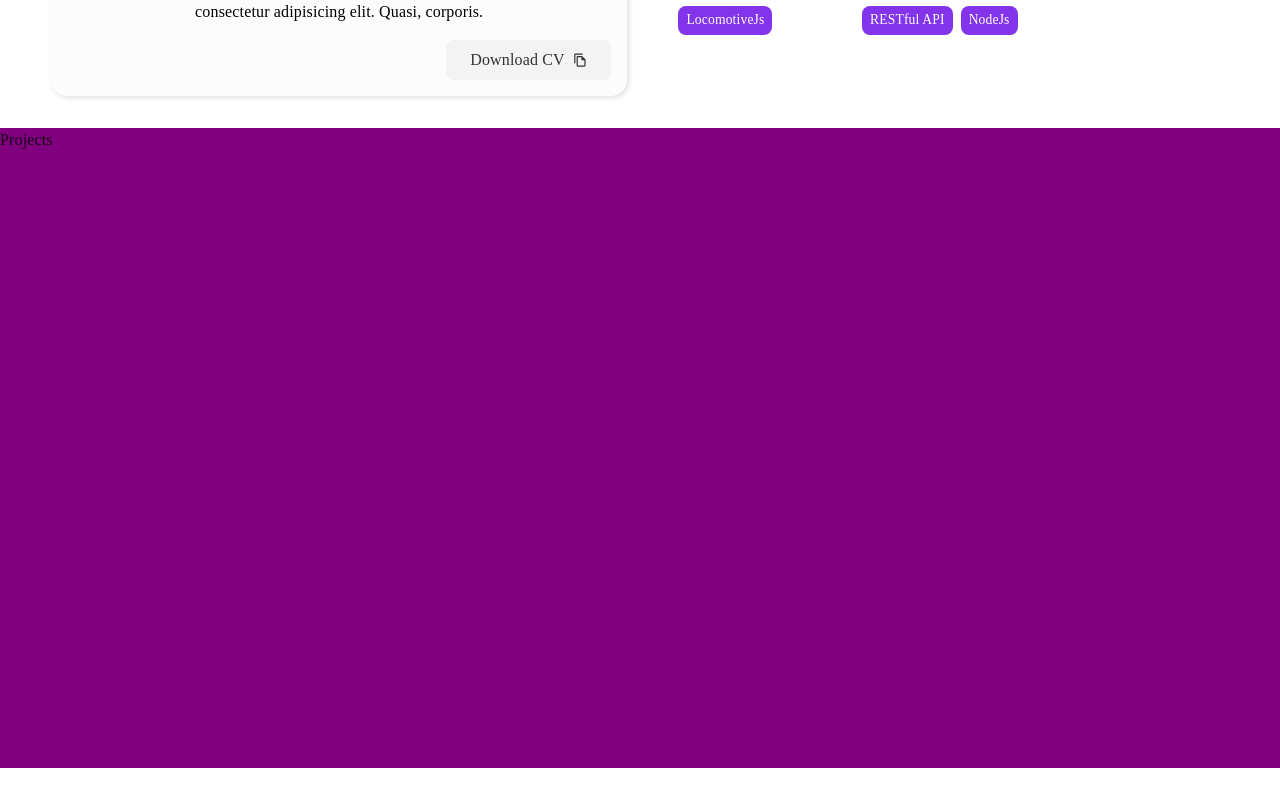
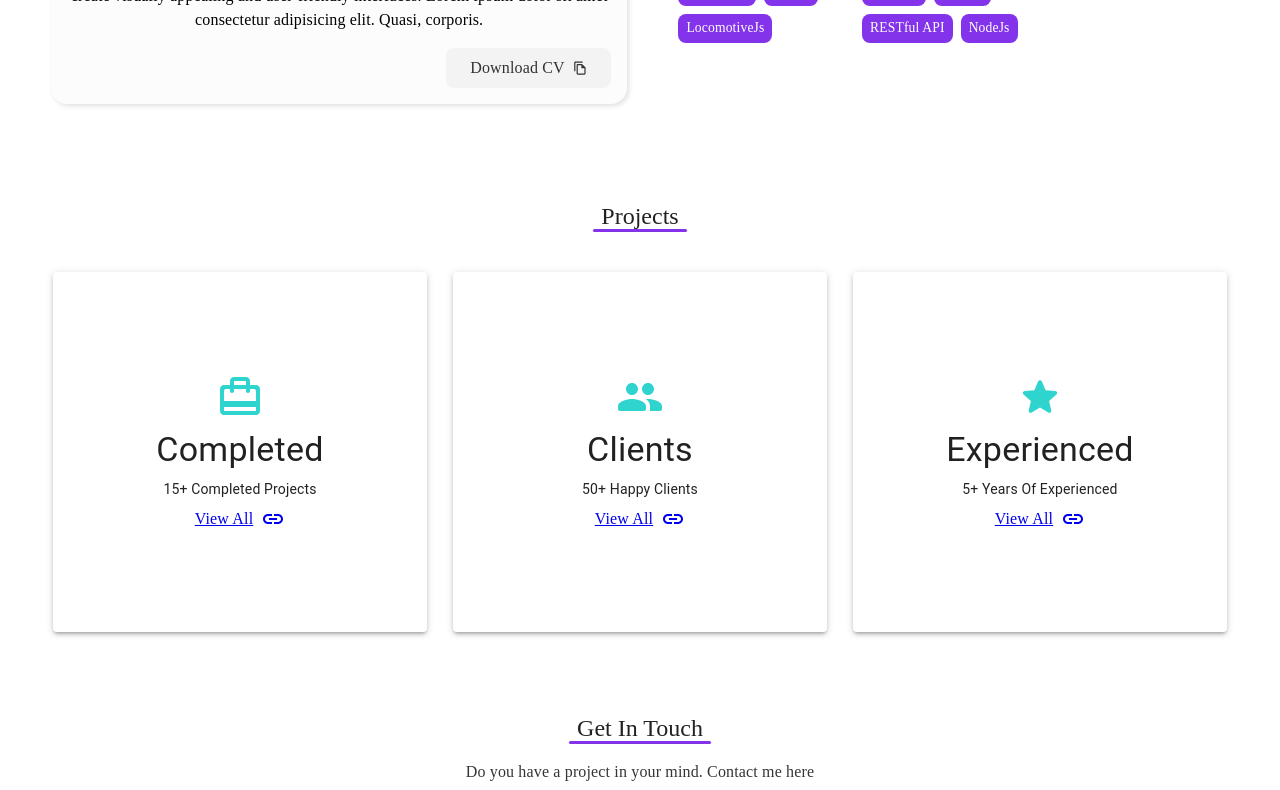
Before and after one commit to shadabmahtabi/Personal_Portfolio, a React (Vite) app: page / in a window 1280 px wide. Shown: the part 1080-1870 px from the top of the page. Built offline with nearby package versions, Linux system fonts and the light colour scheme.

Commit message:
Added project section

```diff
--- a/src/components/dialogs/Sidebar.jsx
+++ b/src/components/dialogs/Sidebar.jsx
@@ -1,8 +1,12 @@
-import { DownloadPurpleButton, NavLinks } from "@/components/styles/StyledComponents.jsx";
+import {
+  DownloadPurpleButton,
+  NavLinks,
+} from "@/components/styles/StyledComponents.jsx";
 import { blueGreen } from "@/constants/colors.js";
 import { FileCopyOutlined as FileCopyOutlinedIcon } from "@mui/icons-material";
-import { Drawer, Stack, Typography } from "@mui/material";
+import { Box, Drawer, Stack, Typography } from "@mui/material";
 import React from "react";
+import { purpleBtn, textDark, white } from "../../constants/colors";
 
 const Sidebar = ({ setIsSidebar }) => {
   return (
@@ -26,13 +30,111 @@ const Sidebar = ({ setIsSidebar }) => {
         alignItems={"center"}
         paddingTop={"1vh"}
       >
-        <NavLinks to={"#home"}>Home</NavLinks>
-        <NavLinks to={"#about"}>About</NavLinks>
-        <NavLinks to={"#projects"}>Projects</NavLinks>
-        <NavLinks to={"#contact"}>Contact</NavLinks>
-        <DownloadPurpleButton
-          to={"/about"}
+        <Box
+          sx={{
+            width: "80%",
+            height: "7vh",
+            cursor: "pointer",
+            color: textDark,
+            textDecoration: "none",
+            display: "flex",
+            alignItems: "center",
+            justifyContent: "center",
+            gap: ".5rem",
+            fontFamily: "gilroy",
+            fontWeight: "500",
+            transition: ".5s",
+            borderRadius: "1vh",
+            fontSize: "1.3rem",
+            "&:hover": {
+              backgroundColor: purpleBtn,
+              color: white,
+            },
+          }}
         >
+          <a href={"#home"} style={linkStyles} onClick={() => setIsSidebar(false)}>
+            Home
+          </a>
+        </Box>
+        <Box
+          sx={{
+            width: "80%",
+            height: "7vh",
+            cursor: "pointer",
+            color: textDark,
+            textDecoration: "none",
+            display: "flex",
+            alignItems: "center",
+            justifyContent: "center",
+            gap: ".5rem",
+            fontFamily: "gilroy",
+            fontWeight: "500",
+            transition: ".5s",
+            borderRadius: "1vh",
+            fontSize: "1.3rem",
+            "&:hover": {
+              backgroundColor: purpleBtn,
+              color: white,
+            },
+          }}
+        >
+          <a href={"#about"} style={linkStyles} onClick={() => setIsSidebar(false)}>
+            About
+          </a>
+        </Box>
+        <Box
+          sx={{
+            width: "80%",
+            height: "7vh",
+            cursor: "pointer",
+            color: textDark,
+            textDecoration: "none",
+            display: "flex",
+            alignItems: "center",
+            justifyContent: "center",
+            gap: ".5rem",
+            fontFamily: "gilroy",
+            fontWeight: "500",
+            transition: ".5s",
+            borderRadius: "1vh",
+            fontSize: "1.3rem",
+            "&:hover": {
+              backgroundColor: purpleBtn,
+              color: white,
+            },
+          }}
+        >
+          <a href={"#projects"} style={linkStyles} onClick={() => setIsSidebar(false)}>
+            Projects
+          </a>
+        </Box>
+        <Box
+          sx={{
+            width: "80%",
+            height: "7vh",
+            cursor: "pointer",
+            color: textDark,
+            textDecoration: "none",
+            display: "flex",
+            alignItems: "center",
+            justifyContent: "center",
+            gap: ".5rem",
+            fontFamily: "gilroy",
+            fontWeight: "500",
+            transition: ".5s",
+            borderRadius: "1vh",
+            fontSize: "1.3rem",
+            "&:hover": {
+              backgroundColor: purpleBtn,
+              color: white,
+            },
+          }}
+        >
+          <a href={"#contact"} style={linkStyles} onClick={() => setIsSidebar(false)}>
+            Contact
+          </a>
+        </Box>
+        <DownloadPurpleButton to={"/about"}>
           Download CV <FileCopyOutlinedIcon style={{ fontSize: ".9rem" }} />
         </DownloadPurpleButton>
       </Stack>
@@ -40,4 +142,14 @@ const Sidebar = ({ setIsSidebar }) => {
   );
 };
 
+let linkStyles = {
+  height: "100%",
+  width: "100%",
+  textDecoration: "none",
+  color: "inherit",
+  display: "flex",
+  alignItems: "center",
+  justifyContent: "center",
+};
+
 export default Sidebar;
--- a/src/components/specific/Aboutme.jsx
+++ b/src/components/specific/Aboutme.jsx
@@ -26,7 +26,7 @@ const Aboutme = () => {
       display={"flex"}
       alignItems={"center"}
       flexDirection={"column"}
-      gap={"4vh"}
+      gap={"5vh"}
     >
       <Typography
         variant="h5"
--- a/src/components/specific/Projects.jsx
+++ b/src/components/specific/Projects.jsx
@@ -1,10 +1,183 @@
-import { Box } from "@mui/material";
+import { CardTravelRounded as CardTravelRoundedIcon, GroupRounded as GroupRoundedIcon, LinkOutlined as LinkOutlinedIcon, StarRounded as StarRoundedIcon } from "@mui/icons-material";
+import { Box, Paper, Typography } from "@mui/material";
 import React from "react";
+import { blueGreen, purpleBtn, white } from "../../constants/colors";
+import { ProjectLinks } from "../styles/StyledComponents";
 
 const Projects = () => {
   return (
-    <Box width={"100%"} height={"80vh"} bgcolor={"purple"} id="projects">
-      Projects
+    <Box
+      width={"100%"}
+      minHeight={{
+        xs: "0vh",
+        sm: "0vh",
+      }}
+      maxHeight={{
+        xs: "150vh",
+        md: "60vh",
+        lg: "80vh"
+      }}
+      fontFamily={"Gilroy"}
+      padding={{
+        xs: "2vh 0",
+        md: "8vh 0",
+      }}
+      display={"flex"}
+      alignItems={"center"}
+      flexDirection={"column"}
+      gap={"5vh"}
+      id="projects"
+    >
+      <Typography
+        variant="h5"
+        // width={"100%"}
+        // bgcolor={"grey"}
+        display={"flex"}
+        alignItems={"center"}
+        justifyContent={"center"}
+        fontFamily={"inherit"}
+        sx={{
+          position: "relative",
+          padding: "0 1vh",
+
+          "&::after": {
+            content: '""',
+            position: "absolute",
+            bottom: "0%",
+            left: "0%",
+            width: "100%",
+            height: "3px",
+            backgroundColor: purpleBtn,
+            borderRadius: "1vh",
+          },
+        }}
+      >
+        Projects
+      </Typography>
+      <Box
+        width={"100%"}
+        height={{
+          xs: "100vh",
+          md: "45vh",
+        }}
+        padding={"0 2vh"}
+        display={"flex"}
+        flexDirection={{
+          xs: "column",
+          md: "row",
+        }}
+        justifyContent={"center"}
+        gap={"2vw"}
+      >
+        <Paper
+          elevation={3}
+          variant="elevation"
+          sx={{
+            width: {
+              xs: "100%",
+              md: "30%",
+            },
+            height: {
+              xs: "50%",
+              md: "100%",
+            },
+            padding: "2vh",
+            display: "flex",
+            flexDirection: "column",
+            alignItems: "center",
+            justifyContent: "center",
+            gap: "1vh",
+            position: "relative",
+            overflow: "hidden",
+            transition: "background-color 0.3s, color 0.5s",
+
+            "&:hover": {
+              backgroundColor: purpleBtn,
+              color: white,
+            },
+          }}
+        >
+          <CardTravelRoundedIcon sx={{
+            fontSize: "3rem",
+            color: blueGreen
+          }}/>
+          <Typography variant="h4">Completed</Typography>
+          <Typography variant="body2">15+ Completed Projects</Typography>
+          <ProjectLinks to={"/"}>View All <LinkOutlinedIcon /></ProjectLinks>
+        </Paper>
+        <Paper
+          elevation={3}
+          variant="elevation"
+          sx={{
+            width: {
+              xs: "100%",
+              md: "30%",
+            },
+            height: {
+              xs: "50%",
+              md: "100%",
+            },
+            padding: "2vh",
+            display: "flex",
+            flexDirection: "column",
+            alignItems: "center",
+            justifyContent: "center",
+            gap: "1vh",
+            position: "relative",
+            overflow: "hidden",
+            transition: "background-color 0.3s, color 0.5s",
+
+            "&:hover": {
+              backgroundColor: purpleBtn,
+              color: white,
+            },
+          }}
+        >
+          <GroupRoundedIcon sx={{
+            fontSize: "3rem",
+            color: blueGreen
+          }}/>
+          <Typography variant="h4">Clients</Typography>
+          <Typography variant="body2">50+ Happy Clients</Typography>
+          <ProjectLinks to={"/"}>View All <LinkOutlinedIcon /></ProjectLinks>
+        </Paper>
+        <Paper
+          elevation={3}
+          variant="elevation"
+          sx={{
+            width: {
+              xs: "100%",
+              md: "30%",
+            },
+            height: {
+              xs: "50%",
+              md: "100%",
+            },
+            padding: "2vh",
+            display: "flex",
+            flexDirection: "column",
+            alignItems: "center",
+            justifyContent: "center",
+            gap: "1vh",
+            position: "relative",
+            overflow: "hidden",
+            transition: "background-color 0.3s, color 0.5s",
+
+            "&:hover": {
+              backgroundColor: purpleBtn,
+              color: white,
+            },
+          }}
+        >
+          <StarRoundedIcon sx={{
+            fontSize: "3rem",
+            color: blueGreen
+          }}/>
+          <Typography variant="h4">Experienced</Typography>
+          <Typography variant="body2">5+ Years Of Experienced</Typography>
+          <ProjectLinks to={"/"}>View All <LinkOutlinedIcon /></ProjectLinks>
+        </Paper>
+      </Box>
     </Box>
   );
 };
--- a/src/components/styles/StyledComponents.jsx
+++ b/src/components/styles/StyledComponents.jsx
@@ -1,12 +1,11 @@
-import { Box, styled } from "@mui/material";
 import {
-  blueGreen,
   greyBtnColor,
   purpleBtn,
   purpleBtnHover,
   textDark,
-  white,
+  white
 } from "@/constants/colors";
+import { Box, styled } from "@mui/material";
 import { Link } from "react-router-dom";
 
 export const CurvedButton = styled("button")({
@@ -52,6 +51,28 @@ export const DownloadPurpleButton = styled(Link)({
 });
 
 export const NavLinks = styled(Link)({
+  width: "80%",
+  height: "7vh",
+  // fontSize: ".9rem",
+  cursor: "pointer",
+  color: textDark,
+  textDecoration: "none",
+  display: "flex",
+  alignItems: "center",
+  justifyContent: "center",
+  gap: ".5rem",
+  fontFamily: "gilroy",
+  fontWeight: "500",
+  transition: ".5s",
+  borderRadius: "1vh",
+  fontSize: "1.3rem",
+  "&:hover": {
+    backgroundColor: purpleBtn,
+    color: white,
+  },
+});
+
+export const SidebarLinks = styled(Link)({
   width: "80%",
   height: "7vh",
   // fontSize: ".9rem",
@@ -121,3 +142,23 @@ export const InputBox = styled('input')({
   padding: "0 3rem",
   borderRadius: "1.5rem",
 })
+
+export const ProjectLinks = styled(Link)({
+  cursor: "pointer",
+  // color: textDark,
+  textDecoration: "underline",
+  display: "flex",
+  alignItems: "center",
+  justifyContent: "center",
+  gap: ".5rem",
+  fontFamily: "gilroy",
+  fontWeight: "500",
+  transition: ".5s",
+  borderRadius: "1vh",
+  fontSize: "1rem",
+
+  "&:hover": {
+    backgroundColor: purpleBtn,
+    color: white,
+  },
+});
```
Also changed, not shown: src/components/specific/GetInTouch.jsx (+13 -16 lines).
